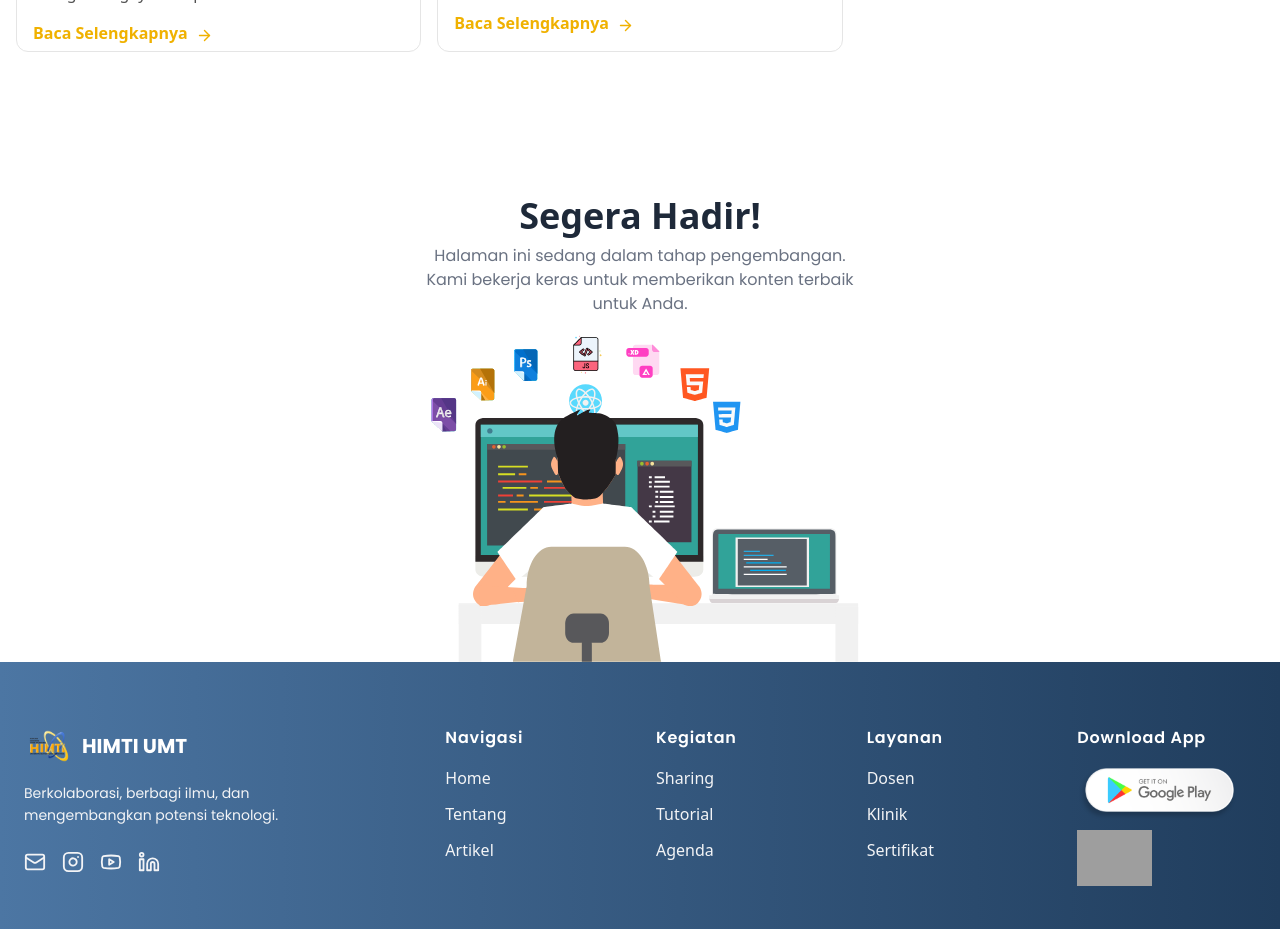
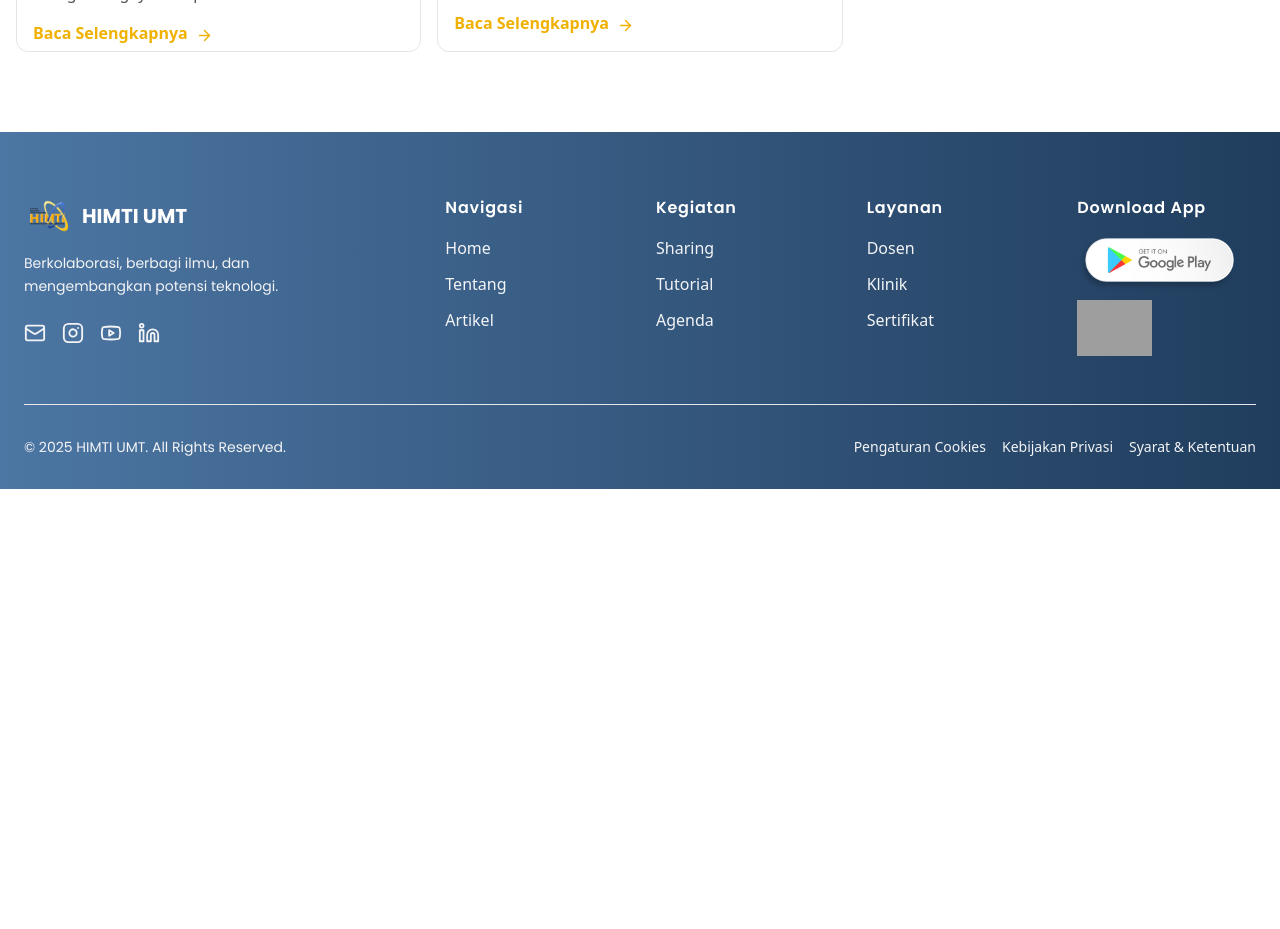
Before and after one commit to RifkiFrds/web-himtiumt, a React (Vite) app: page /artikel in a window 1280 px wide. Shown: the part 1780-2709 px from the top of the page. After the commit the page ends 2269 px from the top, so only its background shows below. Built offline with nearby package versions, Linux system fonts and the light colour scheme; grey boxes are pictures that could not be loaded.

Commit message:
update Artikel Page

```diff
--- a/src/features/artikel/view/ArtikelPage.jsx
+++ b/src/features/artikel/view/ArtikelPage.jsx
@@ -1,14 +1,9 @@
 import ArtikelSection from "../components/ArtikelSection";
-import ComingSoonPage from "../../display/view/ComingSoonPage";
 
 export default function ArtikelPage() {
   return (
     <>
-    <ArtikelSection />
-    <div className="bg-white relative">
-        <ComingSoonPage />
-    </div>
-
+      <ArtikelSection />
     </>
-  )
+  );
 }
```
